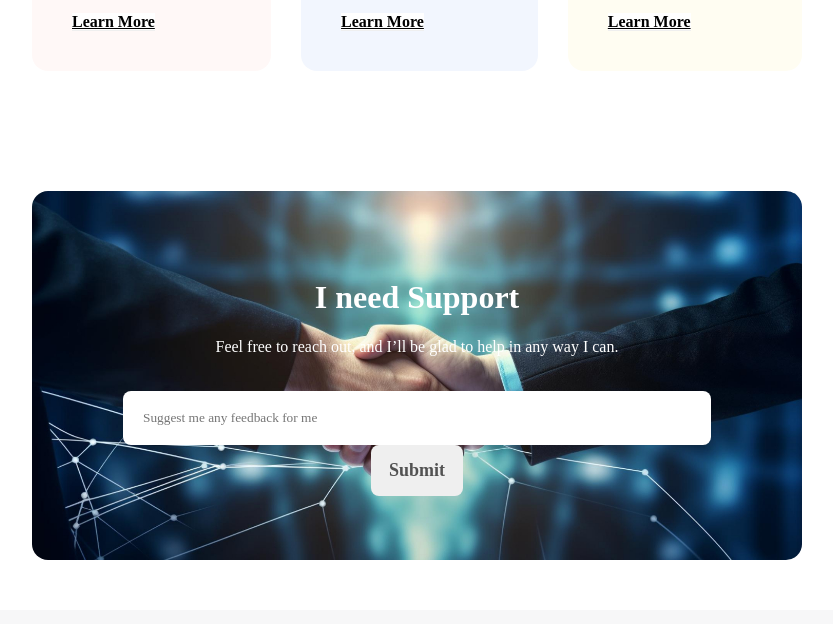
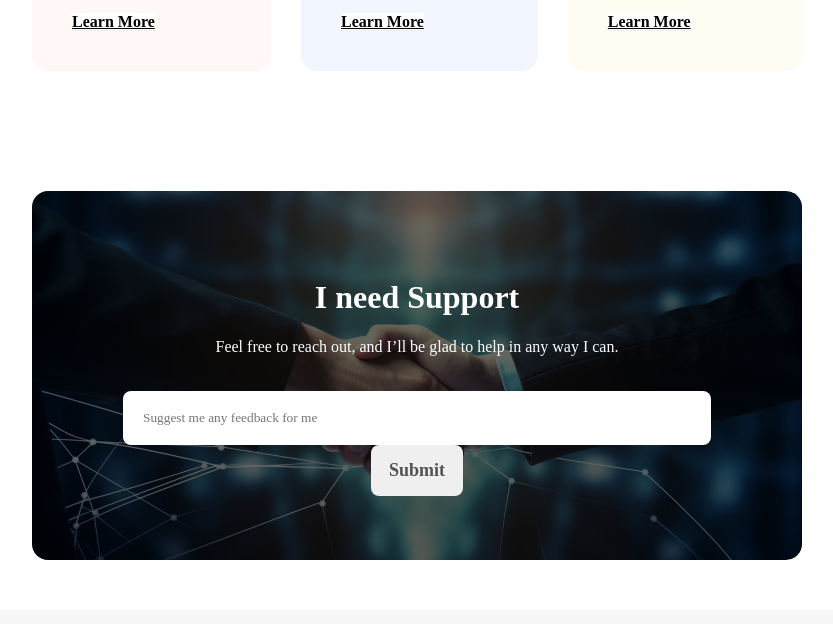
Before and after one commit to mehediunais/B10-Assignment-1, a plain HTML site: page index.html in a window 1280 px wide. Shown: the part 4078-4702 px from the top of the page, without its empty margins (223-1056 px from the left). Drawn offline with Linux system fonts and the light colour scheme; a web font is replaced by a local one.

Commit message:
background-blend-mode added

```diff
--- a/styles/style.css
+++ b/styles/style.css
@@ -278,6 +278,8 @@
     padding: 64px 48px;
     background-position: center;
     border-radius: 16px;
+    background-color: rgba(0, 0, 0, 0.6);
+    background-blend-mode: overlay;
 }
 
 .support-content h2 {
```
